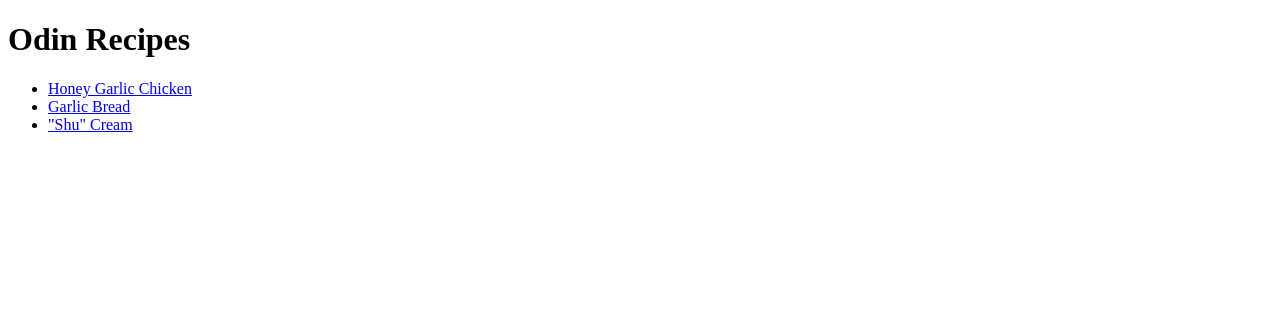
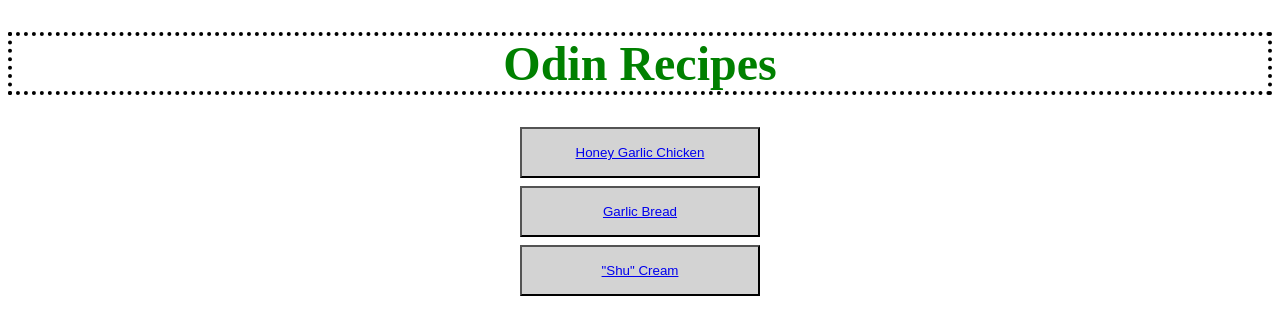
Before and after one commit to TristanNguyen0/odin-recipes, a plain HTML site: page index.html in a window 1280 px wide. Drawn offline with Linux system fonts and the light colour scheme.

Commit message:
Modify homepage to have buttons instead of a list, also modified the appearance of title

```diff
--- a/index.html
+++ b/index.html
@@ -8,12 +8,19 @@
     </head>
 
     <body>
-        <h1>Odin Recipes</h1>
-        <ul>
-            <li><a href="./recipes/honey-garlic-chicken.html">Honey Garlic Chicken</a></li>
-            <li><a href="./recipes/garlic-bread.html">Garlic Bread</a></li>
-            <li><a href="./recipes/shu-cream.html">"Shu" Cream</a></li>
-        </ul>
+        <h1 class="title">Odin Recipes</h1>
+
+        <div>
+            <button class="recipe-button"><a href="./recipes/honey-garlic-chicken.html">Honey Garlic Chicken</a></button>
+            <button class="recipe-button"><a href="./recipes/garlic-bread.html">Garlic Bread</a></button>
+            <button class="recipe-button"><a href="./recipes/shu-cream.html">"Shu" Cream</a></button>
+        </div>
+
+        <!-- <ul class="recipe-button">
+            <li><button><a href="./recipes/honey-garlic-chicken.html">Honey Garlic Chicken</a></button></li>
+            <li><button><a href="./recipes/garlic-bread.html">Garlic Bread</a></button></li>
+            <li><button><a href="./recipes/shu-cream.html">"Shu" Cream</a></button></li>
+        </ul> -->
 
     </body>
 </html>
--- a/stylesheets.css
+++ b/stylesheets.css
@@ -0,0 +1,25 @@
+.title{
+    font-size: 48px;
+    font-weight: bold;
+    color: green;
+    text-align:center;
+    border: 4px dotted black;
+}
+
+
+.recipe-image{
+    border: 4px solid red;
+    display:block;
+    margin-left:auto;
+    margin-right:auto;
+}
+
+.recipe-button{
+    background-color: lightgrey;
+    color: blue;
+    display: block;
+    box-sizing: border-box;
+    padding: 16px;
+    margin: 8px auto;
+    width: 240px;
+}
```
